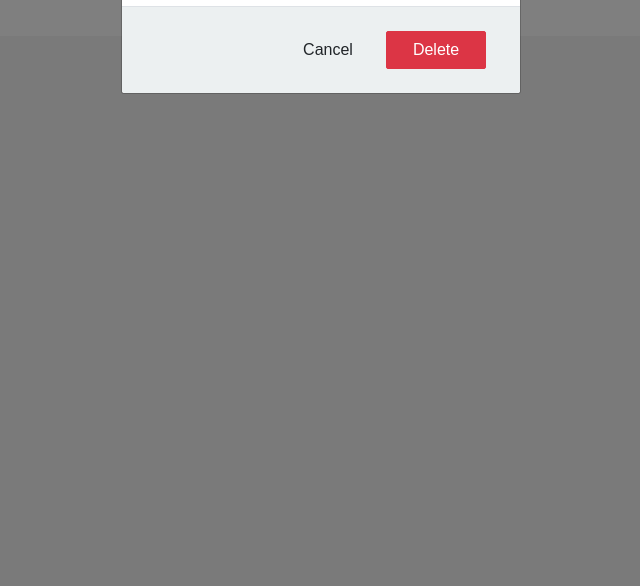
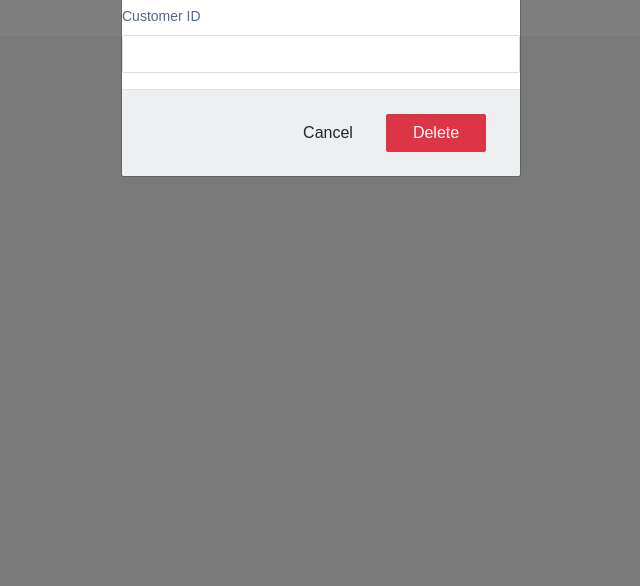
Before and after one commit to inbalmagen/library, a Flask app: page /customersPage in a window 1280 px wide, after a click that opens the changed part. Shown: the part 214-800 px from the top of the page, without its empty margins (319-959 px from the left). Run offline with Flask 3, Linux system fonts and the light colour scheme; some libraries are stand-ins or nearby versions.

Commit message:
customer delete working

```diff
--- a/templates/customers1.html
+++ b/templates/customers1.html
@@ -9,6 +9,13 @@
 		// $('#addBookDialog').modal('show');
 	});
 
+	$(document).on("click", ".myDelete", function () {
+		var myCustomerId2 = $(this).data('id');
+		$("#customerId2").val( myCustomerId2 );
+		// As pointed out in comments,
+		// it is unnecessary to have to manually call the modal.
+		// $('#addBookDialog').modal('show');
+	});
 	const MY_SERVER = 'http://127.0.0.1:5000';
 
 	const addNewCustomer = async () => {
@@ -24,7 +31,9 @@
 		loadData();
 	};
 
-	const deleteCustomer = async (id) => {
+	const deleteCustomer = async () => {
+		id = document.getElementById("customerId2").value
+
 		await axios.delete(`${MY_SERVER}/customers/${id}`);
 		await loadData();
 	};
@@ -59,7 +68,7 @@
 			<td>${customer.age}</td>
 			<td>
 				<a href="#editCustomerModal" data-id="${customer.id}" class="edit" data-toggle="modal"><i class="material-icons" data-toggle="tooltip" title="Edit">&#xE254;</i></a>
-				<a href="#deleteCustomerModal" class="delete" data-toggle="modal"><i class="material-icons" data-toggle="tooltip" title="Delete">&#xE872;</i></a>
+				<a href="#deleteCustomerModal" data-id="${customer.id}" class="delete myDelete" data-toggle="modal"><i class="material-icons" data-toggle="tooltip" title="Delete">&#xE872;</i></a>
 			</td>
 		</tr>
 		`).join("");
@@ -183,9 +192,13 @@
 					<p>Are you sure you want to delete these Records?</p>
 					<p class="text-warning"><small>This action cannot be undone.</small></p>
 				</div>
+				<div class="form-group">
+					<label>Customer ID</label>
+					<input type="text" class="form-control" id="customerId2"/>
+				</div>
 				<div class="modal-footer">
 					<input type="button" class="btn btn-default" data-dismiss="modal" value="Cancel">
-					<input type="submit" class="btn btn-danger" value="Delete">
+					<input type="submit" onclick="deleteCustomer()" class="btn btn-danger" value="Delete">
 				</div>
 			</form>
 		</div>
```
Also changed, not shown: instance/library.sqlite3.
